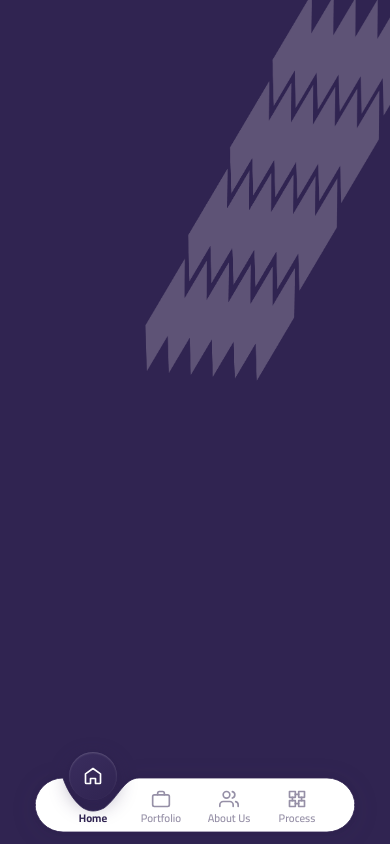
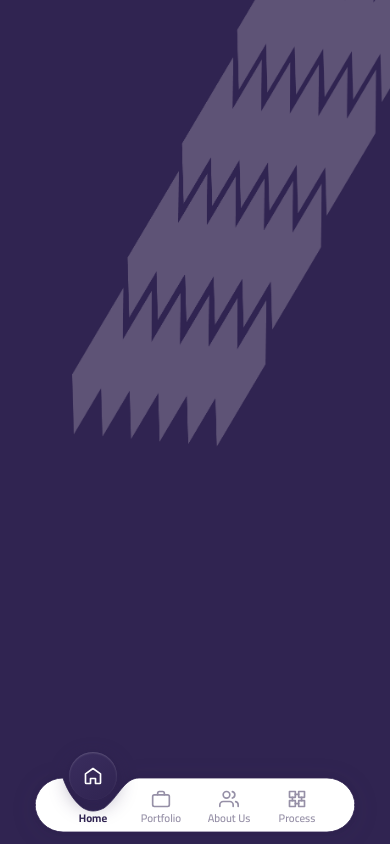
Before and after one commit to threemteach/3M-try-3, a Next.js app: page / in a window 390 px wide. Shown: the top 844 px of the page. Built offline with nearby package versions, Linux system fonts and the light colour scheme.

Commit message:
feat: add rectangles pattern to Hero, responsive mobile/tablet/desktop sizing

```diff
--- a/src/app/page.tsx
+++ b/src/app/page.tsx
@@ -30,11 +30,11 @@ export default function Home() {
     <>
       <section className="relative min-h-screen overflow-hidden bg-[#302451]">
         <Image
-          src="/Group 97.png"
+          src="/rectangles.png"
           alt=""
           width={340}
           height={600}
-          className="absolute right-0 top-0 z-0 h-auto w-[300px] md:w-[450px] lg:mt-12 lg:w-[850px] lg:-translate-x-2"
+          className="absolute right-0 -top-12 z-0 h-auto w-[520px] md:w-[450px] md:top-0 lg:mt-12 lg:w-[850px] lg:-translate-x-2"
           priority
         />
         <Navbar />
```
Also changed, not shown: public/rectangles.png (added).
